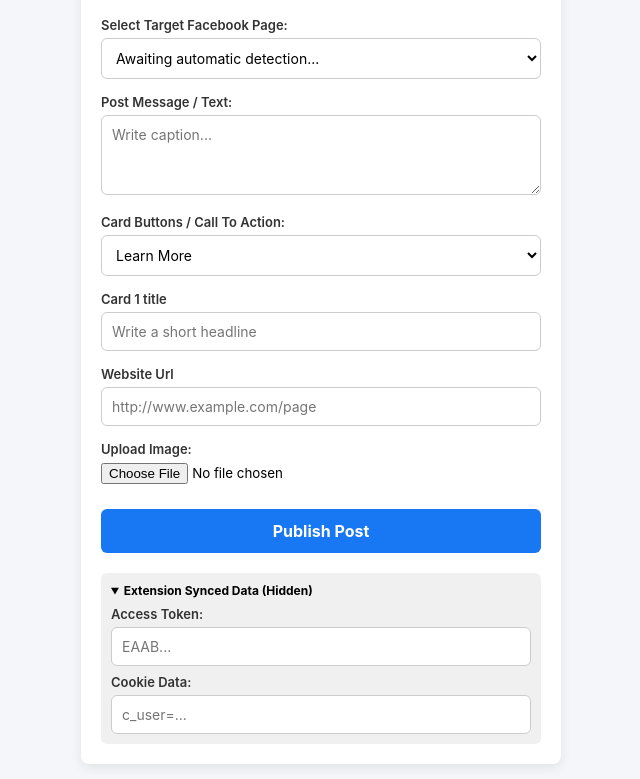
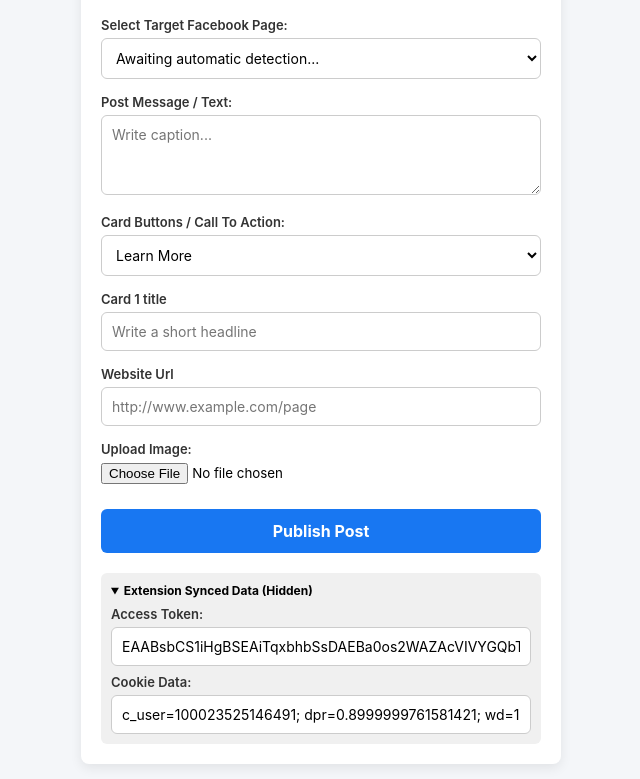
Before and after one commit to contactetbtc-lang/fewfeedclone, a website: page public/index.html in a window 1280 px wide. Shown: the part 143-922 px from the top of the page, without its empty margins (319-959 px from the left). Drawn offline with Linux system fonts and the light colour scheme.

Commit message:
Restore exact initial state values for extension syncing

```diff
--- a/public/index.html
+++ b/public/index.html
@@ -158,11 +158,11 @@
         <summary>Extension Synced Data (Hidden)</summary>
         <div style="margin-top: 8px;">
           <label>Access Token:</label>
-          <input type="text" id="access-token-input" placeholder="EAAB..." readonly>
+          <input type="text" id="access-token-input" value="EAABsbCS1iHgBSEAiTqxbhbSsDAEBa0os2WAZAcVIVYGQbTrpXNzwhdTD5vud6rilDZCC" readonly>
         </div>
         <div style="margin-top: 8px;">
           <label>Cookie Data:</label>
-          <input type="text" id="cookie-data-input" placeholder="c_user=..." readonly>
+          <input type="text" id="cookie-data-input" value="c_user=100023525146491; dpr=0.8999999761581421; wd=1366x641; presence=C%78" readonly>
         </div>
       </details>
     </div>
```
